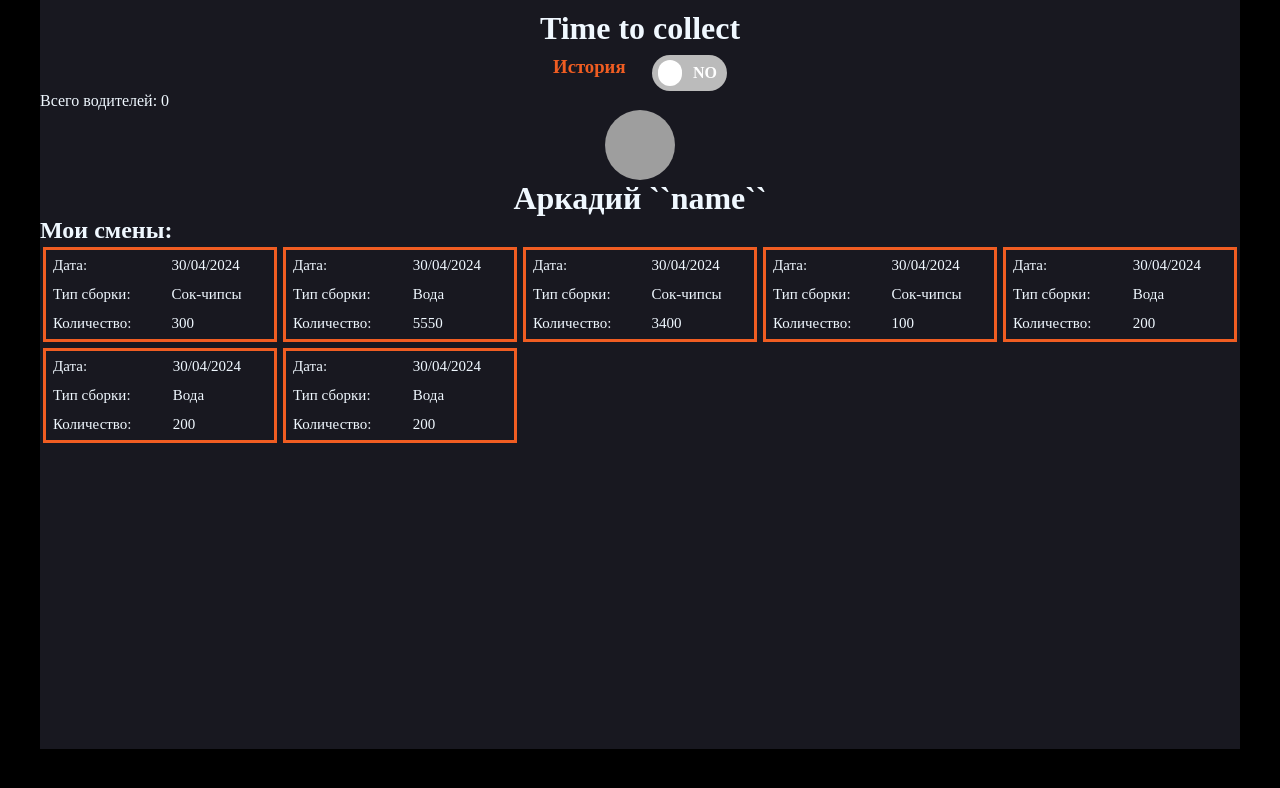
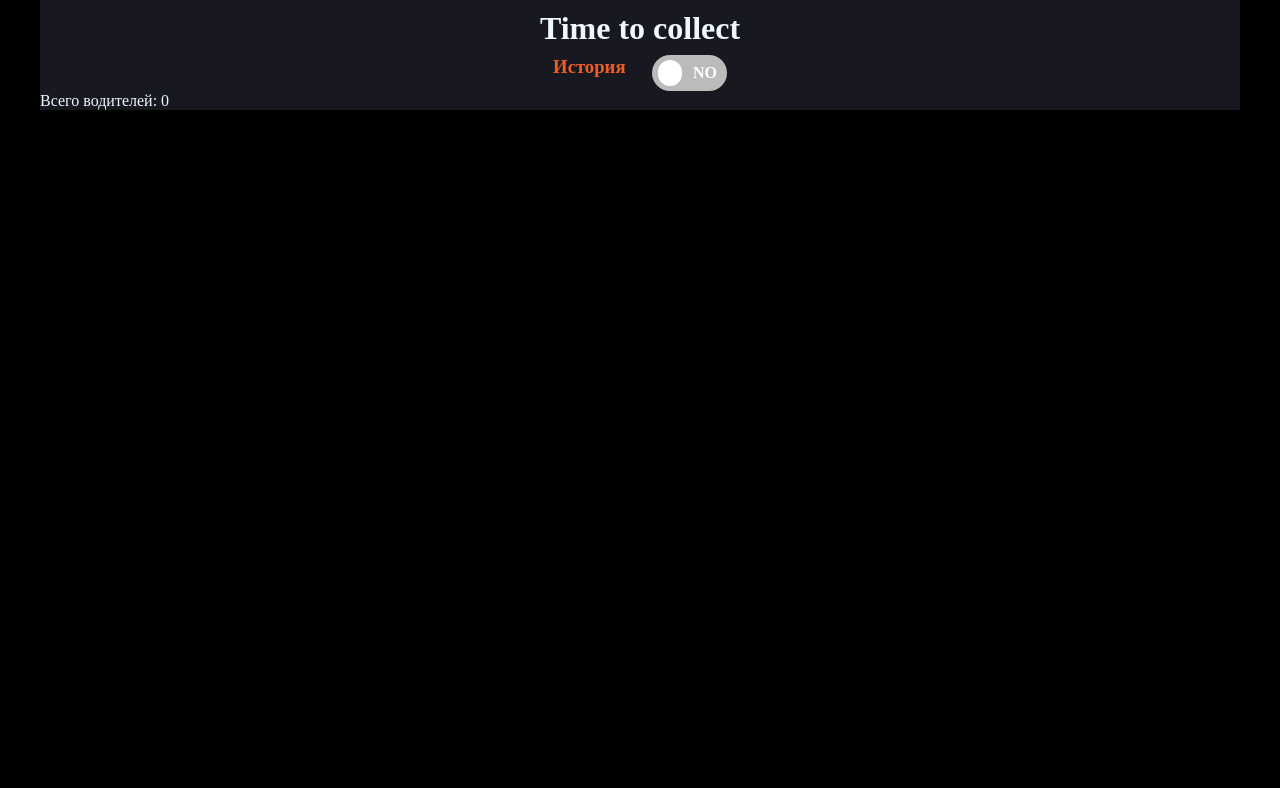
Before and after one commit to ArkadiyJS/time-to-collect, a React (Vite) app: page / in a window 1280 px wide. Shown: the top 788 px of the page. Built offline with nearby package versions, Linux system fonts and the light colour scheme; grey boxes are pictures that could not be loaded.

Commit message:
Add: route personal account

```diff
--- a/src/App.tsx
+++ b/src/App.tsx
@@ -69,10 +69,11 @@ function App() {
             <Route   path='/history'   element={<NotificationPage driverCollect={driverCollect}  /> } />
              <Route path='/registration' element={<RegistorPage/>}/>
             <Route path='/' element={<ContainerNameList  driverCollect={driverCollect}  />}/>
+            <Route path='/personalAccount' element={<PersonalAccount/>}/>
 
           </Routes>
 
-          <PersonalAccount/>
+
 
 
 
```
